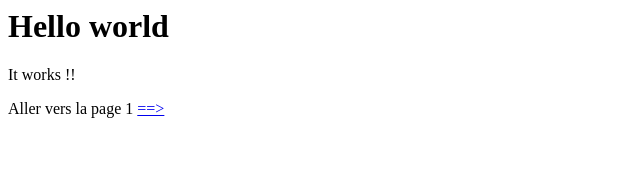
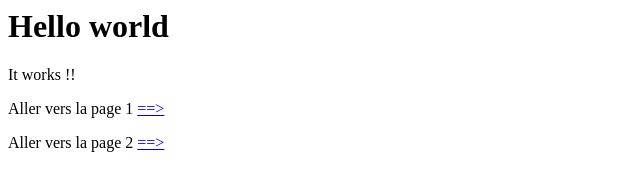
Before and after one commit to WebmasterCHR/Simple-Placeholder, a plain HTML site: page index.html in a window 1280 px wide. Shown: the whole page, without its empty margins (0-640 px from the left). Drawn offline with Linux system fonts and the light colour scheme.

Commit message:
Ajout d'un lien vers la deuxième page dans index.html

```diff
--- a/index.html
+++ b/index.html
@@ -6,5 +6,6 @@
 		<h1>Hello world</h1>
 		<p>It works !!</p>
 		<p>Aller vers la page 1 <a href="page1.html"> ==> </a></p>
+		<p>Aller vers la page 2 <a href="page2.html"> ==> </a></p>
 	</body>
 </html>
```
